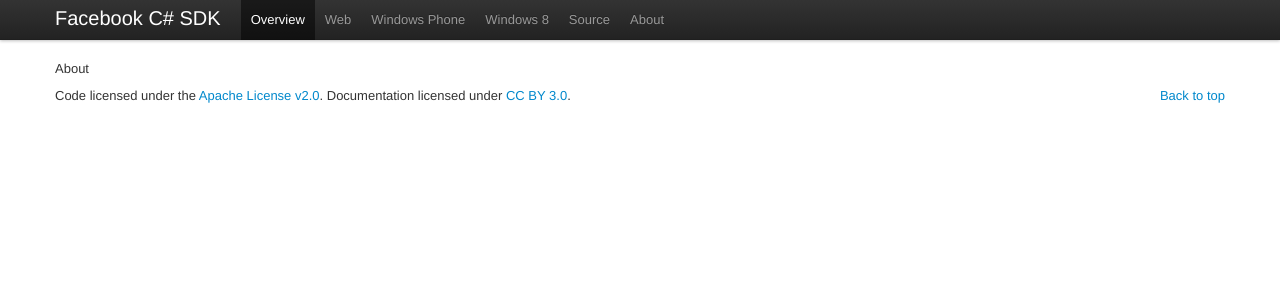
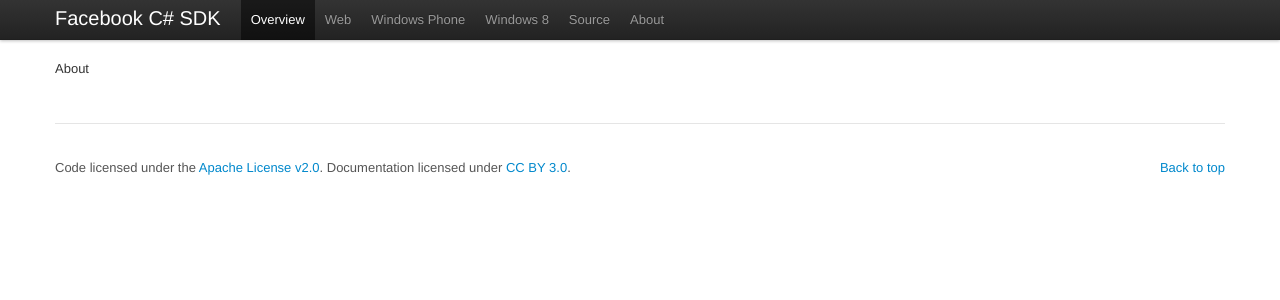
Before and after one commit to facebook-csharp-sdk/facebook-csharp-sdk.github.com, a Jekyll site: the page built from about.md, in a window 1280 px wide. Shown: the top 300 px of the page. Built offline with Jekyll 4.4.1, drawn with Linux system fonts in a browser that asks for light colours; nearby versions of some CDN libraries; Markdown is read by kramdown in place of the engine named in the settings.

Commit message:
Updated style

```diff
--- a/assets/css/style.css
+++ b/assets/css/style.css
@@ -24,6 +24,18 @@ body {
 
 .download-buttons .githubbutton {
 	padding-top: 30px;
+}
+
+/* Footer
+-------------------------------------------------- */
+.footer {
+  margin-top: 45px;
+  padding: 35px 0 36px;
+  border-top: 1px solid #e5e5e5;
+}
+.footer p {
+  margin-bottom: 0;
+  color: #555;
 }
 
 /* Nuget Button
--- a/index.html
+++ b/index.html
@@ -93,7 +93,7 @@
 
       <hr>
 
-      <footer class="footer">
+      <footer>
       <p class="pull-right"><a href="#">Back to top</a></p>
       <p>Code licensed under the <a href="http://www.apache.org/licenses/LICENSE-2.0" target="_blank">Apache License v2.0</a>. Documentation licensed under <a href="http://creativecommons.org/licenses/by/3.0/">CC BY 3.0</a>.</p>
       </footer>
```
